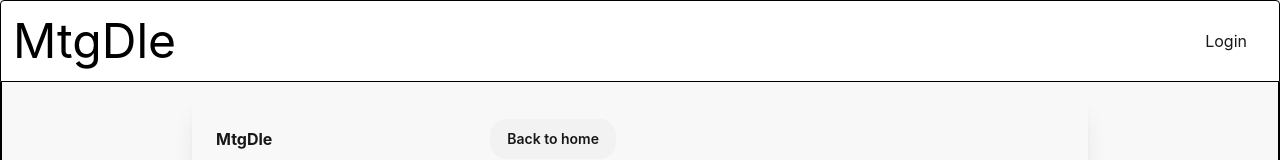
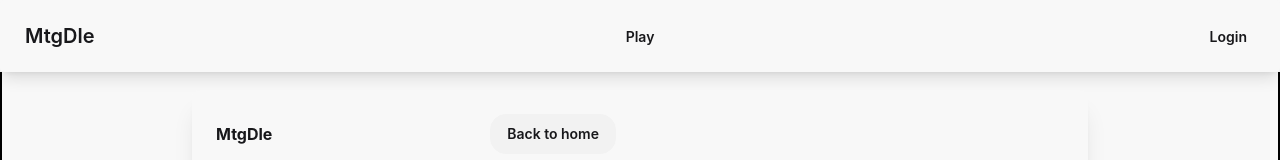
Before and after one commit to Primoux/ft_transcendence, a React (Vite) app in the folder frontend/: page /register in a window 1280 px wide. Shown: the top 160 px of the page. Built offline with nearby package versions, Linux system fonts and the light colour scheme; no server answers.

Commit message:
rework navbar with daisyUI, add Play link and user dropdown

```diff
--- a/frontend/src/components/NavBar.tsx
+++ b/frontend/src/components/NavBar.tsx
@@ -18,20 +18,41 @@ function NavBar( {user, logout} : NavBarProps) {
     }
     let loginElement;
     if (user) {
-        loginElement = <button onClick={disconnectUser} className="px-4 hover:cursor-pointer" > Logout </button>
+        loginElement =
+		<li>
+		    <details>
+		      <summary>{user?.username || <Link to="/login" className="btn btn-ghost">Login</Link>}</summary>
+		      <ul className="bg-base-80 rounded-t-none p-2">
+		        <li><Link to={user ? `/users/${user.username}` : "/login" } className="btn btn-ghost">Profile</Link></li>
+		        <li><button onClick={disconnectUser} className="btn btn-ghost">Logout</button></li>
+		      </ul>
+		    </details>
+		</li>
     } else if (location.pathname === "/login" ){
-        loginElement = <Link to="/register" className="px-4"> Register </Link>
+        loginElement =
+		<li>
+			<Link to="/register" className="btn btn-ghost"> Register </Link>
+		</li>
     } else {
-        loginElement = <Link to="/login" className="px-4"> Login </Link>
+        loginElement =
+		<li>
+			<Link to="/login" className="btn btn-ghost w-full"> Login </Link>
+		</li>
     }
     return (
-        <nav className="sticky border-1 border-black w-full flex flex-row items-center justify-between rounded-t-sm bg-white">
-            <h1 className="px-3 text-5xl text-black py-4"><Link to="/">MtgDle</Link></h1>
-            <div className="flex items-center divide-x-2 pr-4">
-                {user && <Link to={`/users/${user.username}`} className="px-4">Profile</Link>}
-                {loginElement}
-            </div>
-        </nav>
+			<div className="navbar bg-base-100 shadow-lg rounded-sm">
+			  <div className="navbar-start">
+			    <Link to="/" className="btn btn-ghost text-xl">MtgDle</Link>
+			  </div>
+			  <div className="navbar-center">
+			    <Link to="/dle" className="btn btn-ghost">Play</Link>
+			  </div>
+			  <div className="navbar-end">
+			    <ul className="menu menu-horizontal">
+			      {loginElement}
+			    </ul>
+			  </div>
+			</div>
     )
 }
 
```
